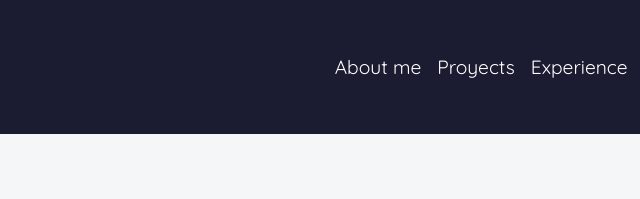
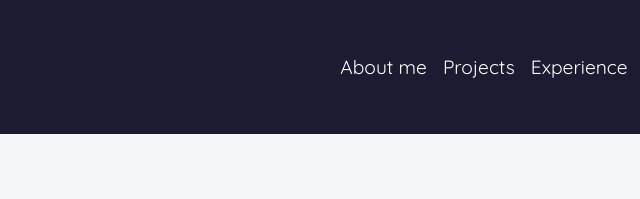
Before and after one commit to pcarbono/Online-portfolio, a website: page index.html in a window 1280 px wide. Shown: the top 199 px of the page, 481-1121 px from the left. Drawn offline with nearby package versions, Linux system fonts and the light colour scheme.

Commit message:
update index.html menu

```diff
--- a/index.html
+++ b/index.html
@@ -69,7 +69,7 @@
               >
             </li>
             <li class="nav-item">
-              <a class="nav-link" href="#proyectos">Proyects</a>
+              <a class="nav-link" href="#proyectos">Projects</a>
             </li>
             <li class="nav-item">
               <a class="nav-link" href="#testimonios">Experience</a>
```
Also changed, not shown: build/index.html.
